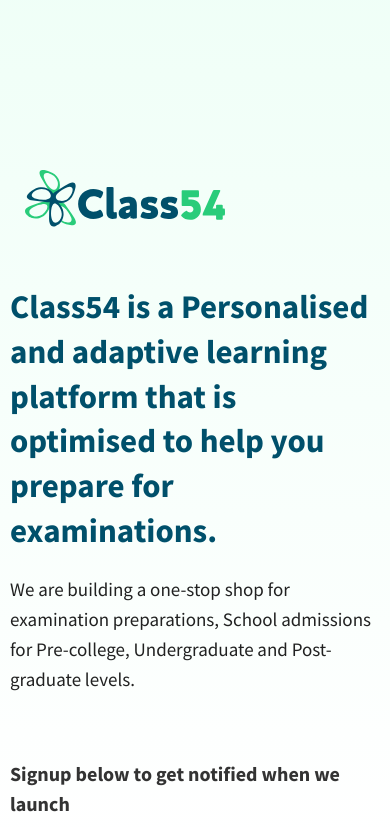
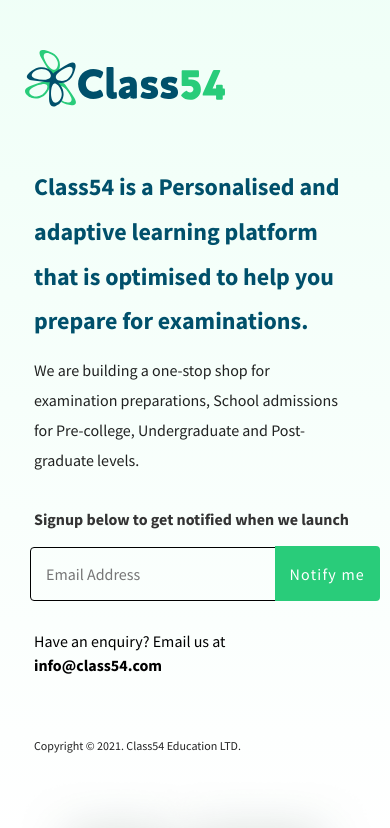
Before and after one commit to Onyedikachi123/class54-sub, a Vue app: page / in a window 390 px wide. Shown: the top 828 px of the page. Built offline with nearby package versions, Linux system fonts and the light colour scheme.

Commit message:
last correction on designs

```diff
--- a/src/views/Home.vue
+++ b/src/views/Home.vue
@@ -70,14 +70,14 @@
             optimised to help you prepare for examinations.
           </h3>
           <p
-            class="mb-8"
+            class="mb-8 first-p"
             style=" font-size: 19px; font-weight: 400; font-style: normal; line-height: 30px;"
           >
             We are building a one-stop shop for examination preparations, School
             admissions for Pre-college, Undergraduate and Post-graduate levels.
           </p>
           <p
-            class="mb-4"
+            class="mb-4 second-p"
             style="font-size: 20px; font-weight: 600; margin-top: 65px; color: #333333;"
           >
             Signup below to get notified when we launch
@@ -99,10 +99,10 @@
             Have an enquiry? Email us at <span>info@class54.com</span>
           </p>
           <p
-            class="my-15"
+            class="my-15 footer-para"
             style="font-size: 12px"
           >
-            Copyright © 2021. Class54 Education LTD.
+            Copyright © {{new Date().getFullYear()}}. Class54 Education LTD.
           </p>
 
           <div class="deigns">
@@ -316,7 +316,8 @@
     padding: 0 25px !important;
   }
   .home input[type="text"] {
-    width: 400px;
+    width: 337px;
+    margin: 0 20px;
   }
   .home .home-img img {
     display: block;
@@ -325,5 +326,31 @@
     margin-top: -41px;
     width: 100%;
   }
+  .home .header-logo svg {
+    margin-top: 50px;
+  }
+  .home-heading {
+    padding: 0 24px;
+    font-size: 24px;
+  }
+   .first-p {
+    margin: -9px 24px;
+    font-size: 16px !important;
+  }
+     .second-p {
+    margin: 0px 24px !important;
+    font-size: 16px !important;
+  }
+  .home button {
+    height: 55px !important;
+    top: -1px !important;
+    right: 7px;
+  }
+  .home .span-p {
+    margin: 0 24px;
+  }
+  .footer-para {
+    margin: 0 24px;
+  }
 }
 </style>
```
Also changed, not shown: src/components/Navbar.vue (+0 -46 lines), 1 other file (tests, documents, lock files or other folders).
